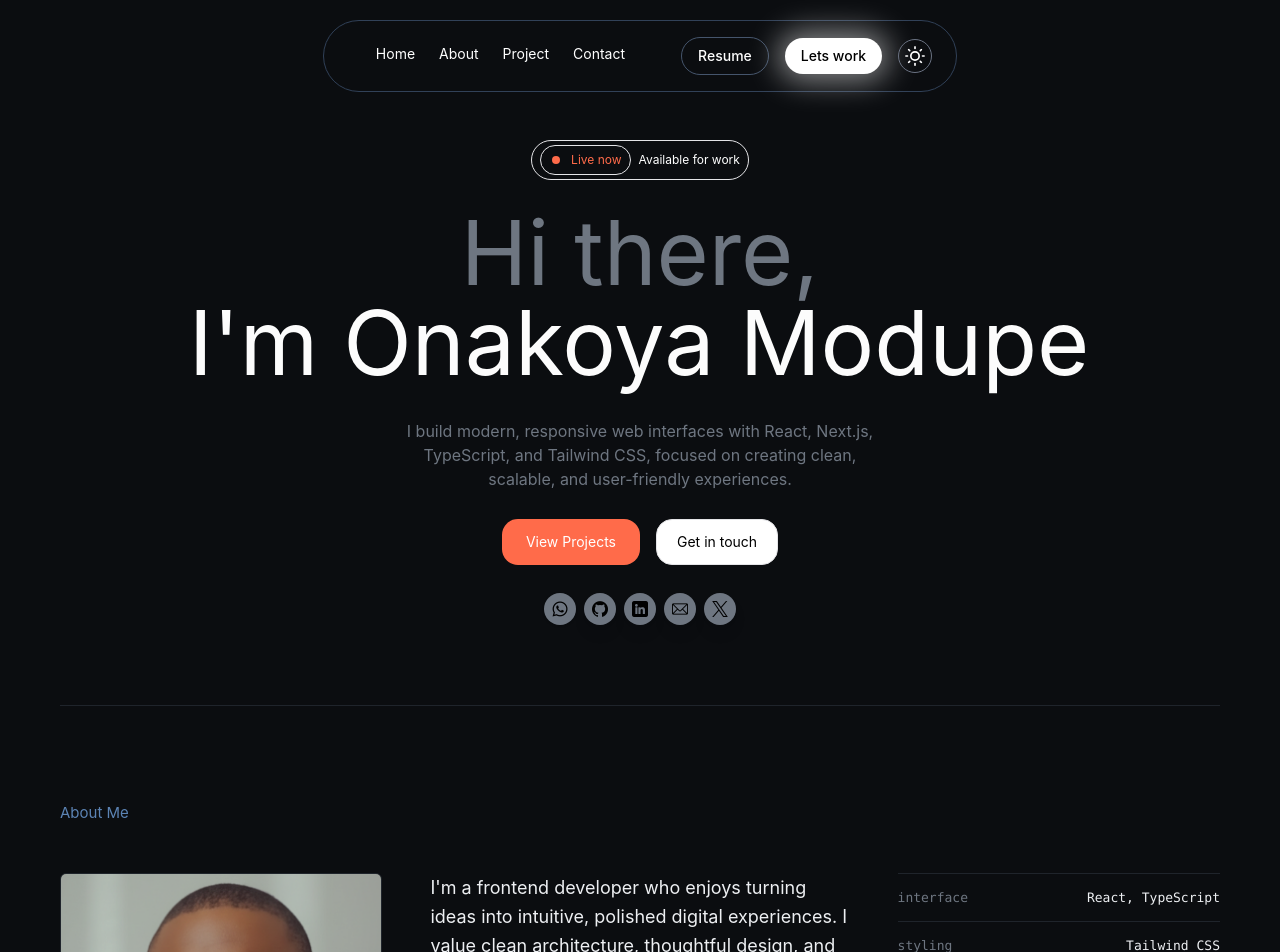
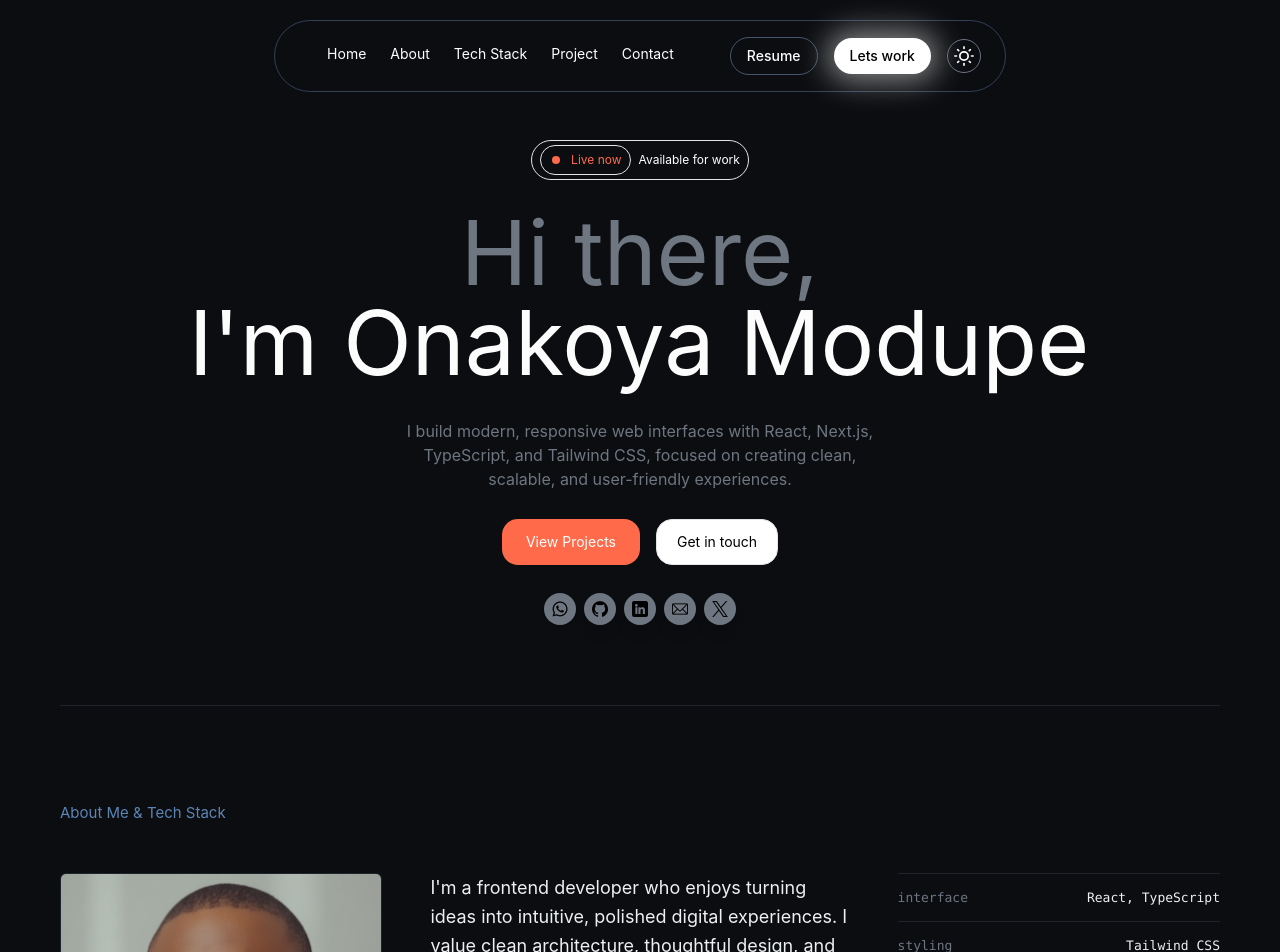
Before and after one commit to Modupe-Onakoya/onakoya-modupe-portfolio, a React (Vite) app: page / in a window 1280 px wide. Shown: the top 952 px of the page. Built offline with nearby package versions, Linux system fonts and the light colour scheme.

Commit message:
made and update on about page

```diff
--- a/src/Components/About.jsx
+++ b/src/Components/About.jsx
@@ -37,7 +37,7 @@ const About = () => {
             >
                 {/* Section label */}
                 <p className=" text-[15px] text-[#6E7681] mb-12 flex items-baseline gap-3">
-                    <span className="text-[#5C84B5]">About Me</span>
+                    <span className="text-[#5C84B5]">About Me & Tech Stack</span>
                 </p>
 
                 {/* Three column grid */}
--- a/src/Components/Navbar.jsx
+++ b/src/Components/Navbar.jsx
@@ -66,6 +66,11 @@ const Navbar = ({ theme, setTheme }) => {
                         <span
                             className="block absolute top-full left-0 group-hover:translate-y-[-100%] transition-transform duration-300">About</span>
                     </a>
+                    <a href="#about" className="relative overflow-hidden h-6 group">
+                        <span className="block group-hover:-translate-y-full transition-transform duration-300">Tech Stack</span>
+                        <span
+                            className="block absolute top-full left-0 group-hover:translate-y-[-100%] transition-transform duration-300">Tech Stack</span>
+                    </a>
                     <a href="#projects" className="relative overflow-hidden h-6 group">
                         <span className="block group-hover:-translate-y-full transition-transform duration-300">Project</span>
                         <span
@@ -124,6 +129,9 @@ const Navbar = ({ theme, setTheme }) => {
                     <a className="hover:text-indigo-600" href="#about" onClick={() => setIsOpen(!isOpen)}>
                         About
                     </a>
+                    <a className="hover:text-indigo-600" href="#about" onClick={() => setIsOpen(!isOpen)}>
+                        Tech Stack
+                    </a>
                     <a className="hover:text-indigo-600" href="#projects" onClick={() => setIsOpen(!isOpen)}>
                         Projects
                     </a>
@@ -132,7 +140,7 @@ const Navbar = ({ theme, setTheme }) => {
                     </a>
 
                     <button
-                        className="border border-zinc-200  hover:bg-slate-800 px-4 py-2 rounded-full text-sm font-medium transition ">
+                        className="border border-zinc-200  hover:bg-slate-800 px-4 py-2 rounded-full text-sm font-medium transition shadow-md ">
                         <a href="/Onakoya cv.pdf" target="_blank" rel="noopener noreferrer">Resume</a>
 
                     </button>
```
